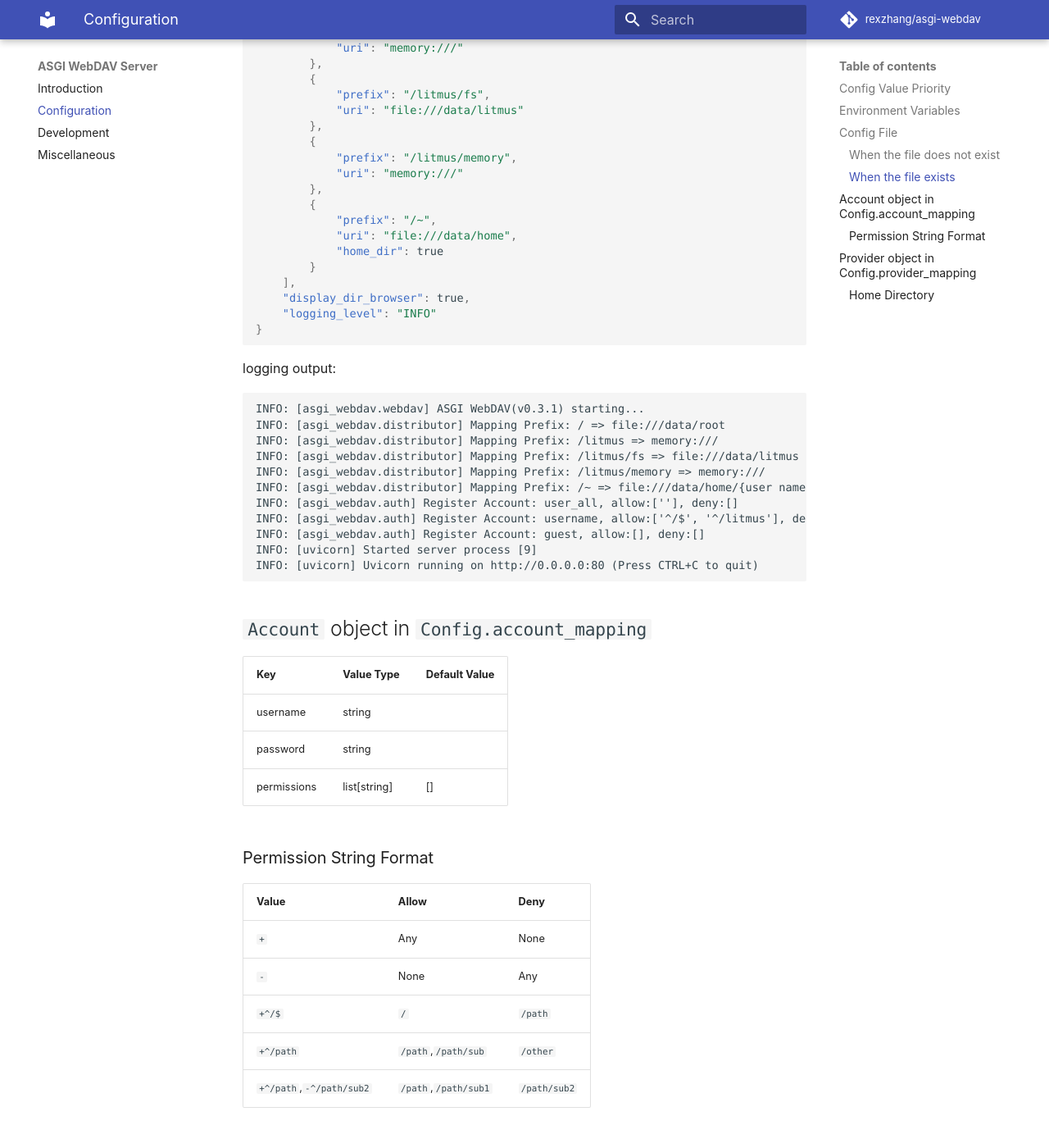
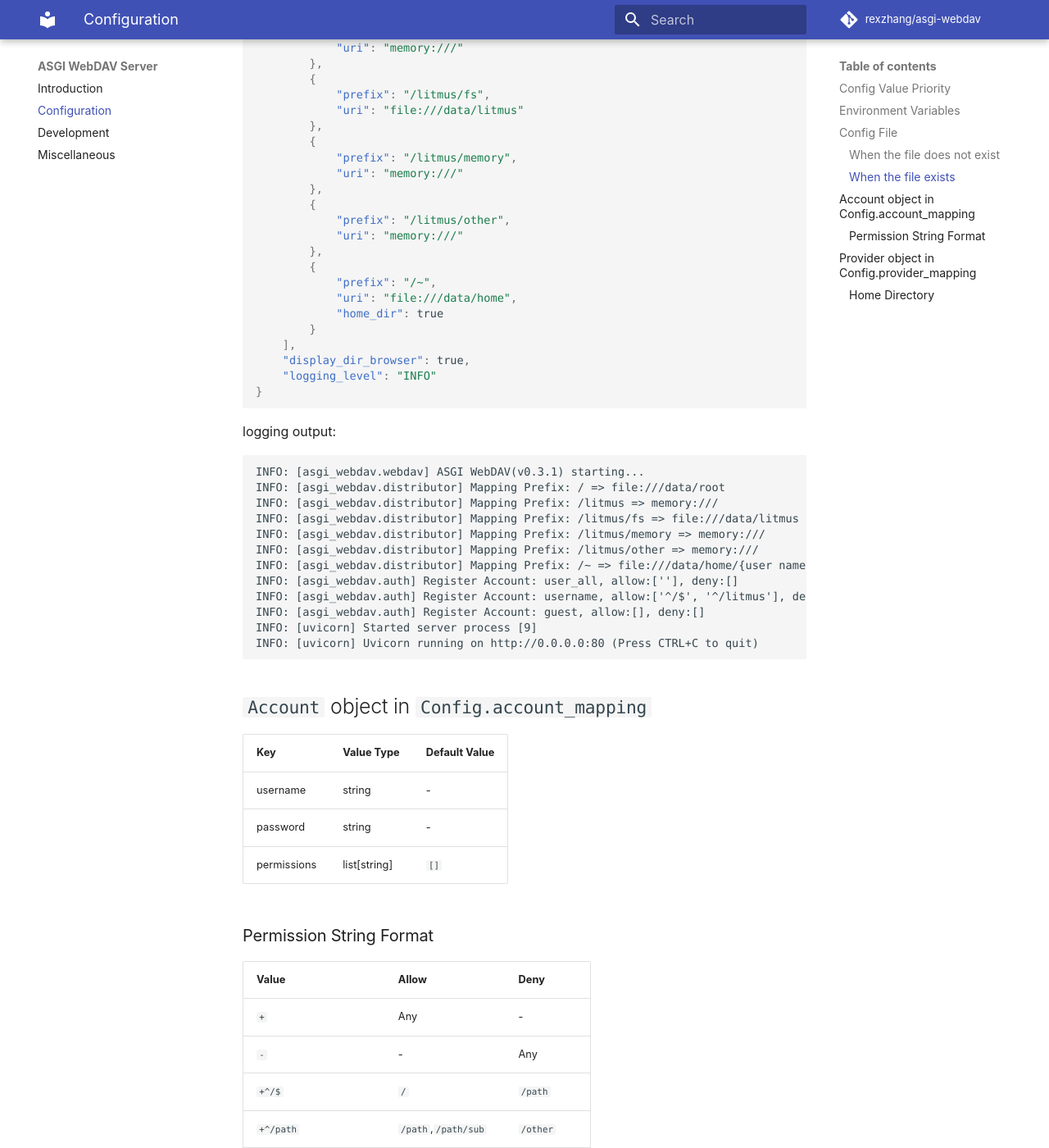
Before and after one commit to rexzhang/asgi-webdav, an MkDocs documentation site: the page built from docs/config.md, in a window 1280 px wide and 1400 px high, scrolled down 1639 px. Shown: the whole window at 82% size. Built offline with MkDocs 1.6.1 and Material for MkDocs 9.7.7, drawn with Linux system fonts in a browser that asks for light colours; comment, search, counter and statistics services are not loaded.

Commit message:
Update docs

```diff
--- a/docs/config.md
+++ b/docs/config.md
@@ -77,6 +77,10 @@ When the file exists, the mapping relationship is defined by the file content.
             "uri": "memory:///"
         },
         {
+            "prefix": "/litmus/other",
+            "uri": "memory:///"
+        },
+        {
             "prefix": "/~",
             "uri": "file:///data/home",
             "home_dir": true
@@ -95,6 +99,7 @@ INFO: [asgi_webdav.distributor] Mapping Prefix: / => file:///data/root
 INFO: [asgi_webdav.distributor] Mapping Prefix: /litmus => memory:///
 INFO: [asgi_webdav.distributor] Mapping Prefix: /litmus/fs => file:///data/litmus
 INFO: [asgi_webdav.distributor] Mapping Prefix: /litmus/memory => memory:///
+INFO: [asgi_webdav.distributor] Mapping Prefix: /litmus/other => memory:///
 INFO: [asgi_webdav.distributor] Mapping Prefix: /~ => file:///data/home/{user name}
 INFO: [asgi_webdav.auth] Register Account: user_all, allow:[''], deny:[]
 INFO: [asgi_webdav.auth] Register Account: username, allow:['^/$', '^/litmus'], deny:['^/litmus/other']
@@ -107,16 +112,16 @@ INFO: [uvicorn] Uvicorn running on http://0.0.0.0:80 (Press CTRL+C to quit)
 
 | Key         | Value Type   | Default Value |
 | ----------- | ------------ | ------------- |
-| username    | string       |               |
-| password    | string       |               |
-| permissions | list[string] | []            |
+| username    | string       | -             |
+| password    | string       | -             |
+| permissions | list[string] | `[]`          |
 
 ### Permission String Format
 
 | Value                    | Allow                | Deny         |
 | ------------------------ | -------------------- | ------------ |
-| `+`                      | Any                  | None         |
-| `-`                      | None                 | Any          |
+| `+`                      | Any                  | -            |
+| `-`                      | -                    | Any          |
 | `+^/$`                   | `/`                  | `/path`      |
 | `+^/path`                | `/path`,`/path/sub`  | `/other`     |
 | `+^/path`,`-^/path/sub2` | `/path`,`/path/sub1` | `/path/sub2` |
@@ -125,9 +130,9 @@ INFO: [uvicorn] Uvicorn running on http://0.0.0.0:80 (Press CTRL+C to quit)
 
 | Key      | Value Type | Default Value |
 | -------- | ---------- | ------------- |
-| prefix   | string     |               |
-| uri      | string     |               |
-| home_dir | bool       | false         |
+| prefix   | string     | -             |
+| uri      | string     | -             |
+| home_dir | bool       | `false`       |
 
 ### Home Directory
 
```
Also changed, not shown: README.md (+7 -2 lines), docs/index.md (+4 -2 lines).
